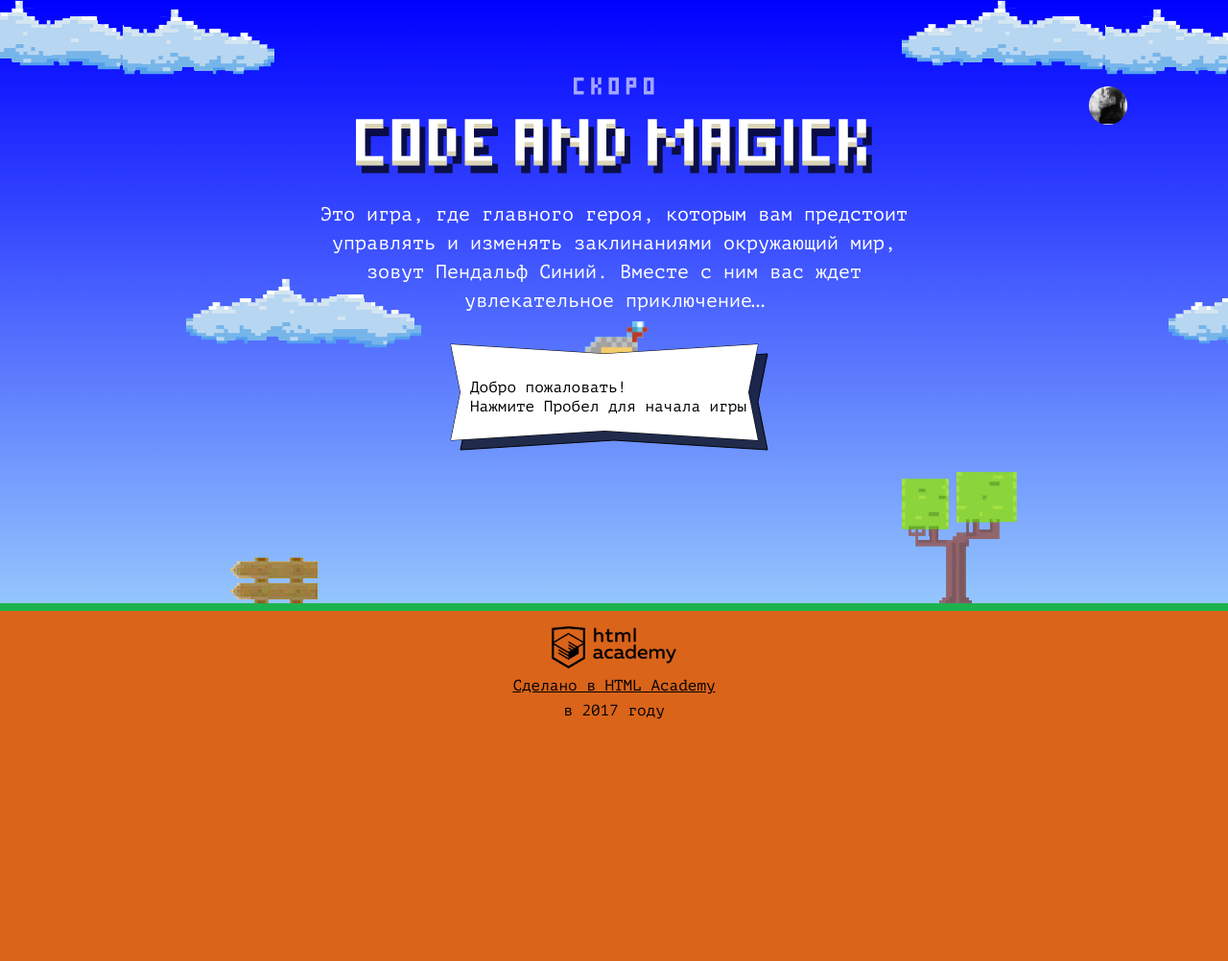
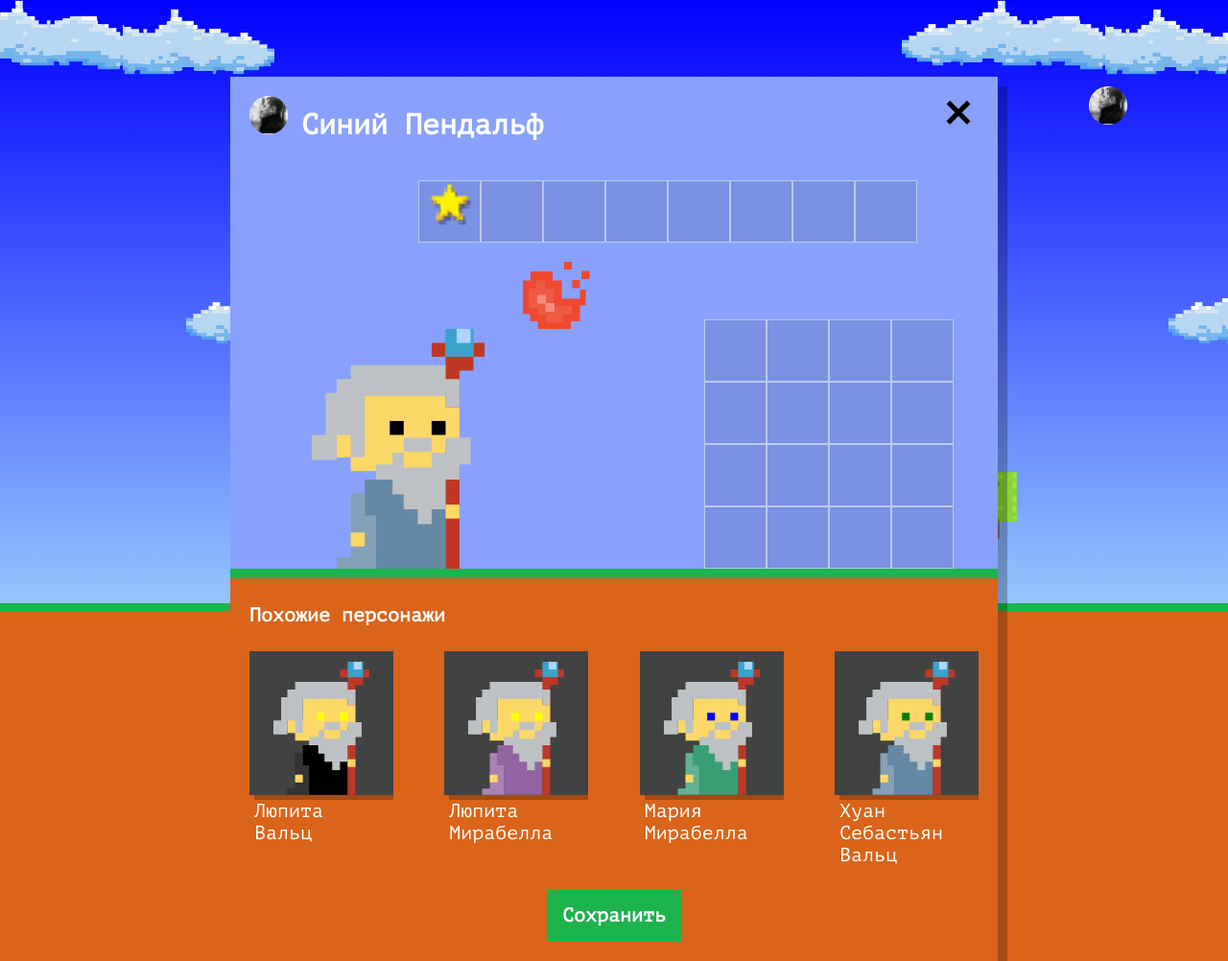
Before and after one commit to niksolid/1406441-code-and-magick-21, a website: page index.html in a window 1280 px wide. Shown: the whole page at 96% size. Before the commit the page ends 800 px from the top, so only its background shows below. Drawn offline with Linux system fonts and the light colour scheme.

Commit message:
создает файл setup.js, который показывает окно настройки и генерирует похожих персонажей

```diff
--- a/index.html
+++ b/index.html
@@ -202,6 +202,7 @@
     }
   </script>
   <script src="js/stat.js"></script>
+  <script src="js/setup.js"></script>
   <script src="js/game.js"></script>
 
 </body>
--- /dev/null
+++ b/js/setup.js
@@ -0,0 +1,50 @@
+'use strict';
+
+(function () {
+  const WIZARD_NAMES = [`Иван`, `Хуан Себастьян`, `Мария`, `Кристоф`, `Виктор`, `Юлия`, `Люпита`, `Вашингтон`];
+  const WIZARD_SURNAMES = [`да Марья`, `Верон`, `Мирабелла`, `Вальц`, `Онопко`, `Топольницкая`, `Нионго`, `Ирвинг`];
+  const WIZARD_COLOR_COATS = [`rgb(101, 137, 164)`, `rgb(241, 43, 107)`, `rgb(146, 100, 161)`, `rgb(56, 159, 117)`, `rgb(215, 210, 55)`, `rgb(0, 0, 0)`];
+  const WIZARD_COLOR_EYES = [`black`, `red`, `blue`, `yellow`, `green`];
+
+  const userDialog = document.querySelector(`.setup`);
+  userDialog.classList.remove(`hidden`);
+
+  const similarListElement = userDialog.querySelector(`.setup-similar-list`);
+  const similarWizardTemplate = document.querySelector(`#similar-wizard-template`).content.querySelector(`.setup-similar-item`);
+
+  const getRandomProperty = (wizardParametr) => {
+    return wizardParametr[Math.floor(wizardParametr.length * Math.random())];
+  };
+
+  const getWizard = () => {
+    return {
+      name: `${getRandomProperty(WIZARD_NAMES)} ${getRandomProperty(WIZARD_SURNAMES)}`,
+      coatColor: getRandomProperty(WIZARD_COLOR_COATS),
+      eyesColor: getRandomProperty(WIZARD_COLOR_EYES)
+    };
+  };
+
+  const wizards = [];
+  while (wizards.length < 4) {
+    wizards.push(getWizard());
+  }
+
+  const renderWizard = (wizard) => {
+    const wizardElement = similarWizardTemplate.cloneNode(true);
+    wizardElement.querySelector(`.setup-similar-label`).textContent = wizard.name;
+    wizardElement.querySelector(`.wizard-coat`).style.fill = wizard.coatColor;
+    wizardElement.querySelector(`.wizard-eyes`).style.fill = wizard.eyesColor;
+
+    return wizardElement;
+  };
+
+  const fragment = document.createDocumentFragment();
+
+  for (let i = 0; i < wizards.length; i++) {
+    fragment.appendChild(renderWizard(wizards[i]));
+  }
+
+  similarListElement.appendChild(fragment);
+
+  document.querySelector(`.setup-similar`).classList.remove(`hidden`);
+})();
```
